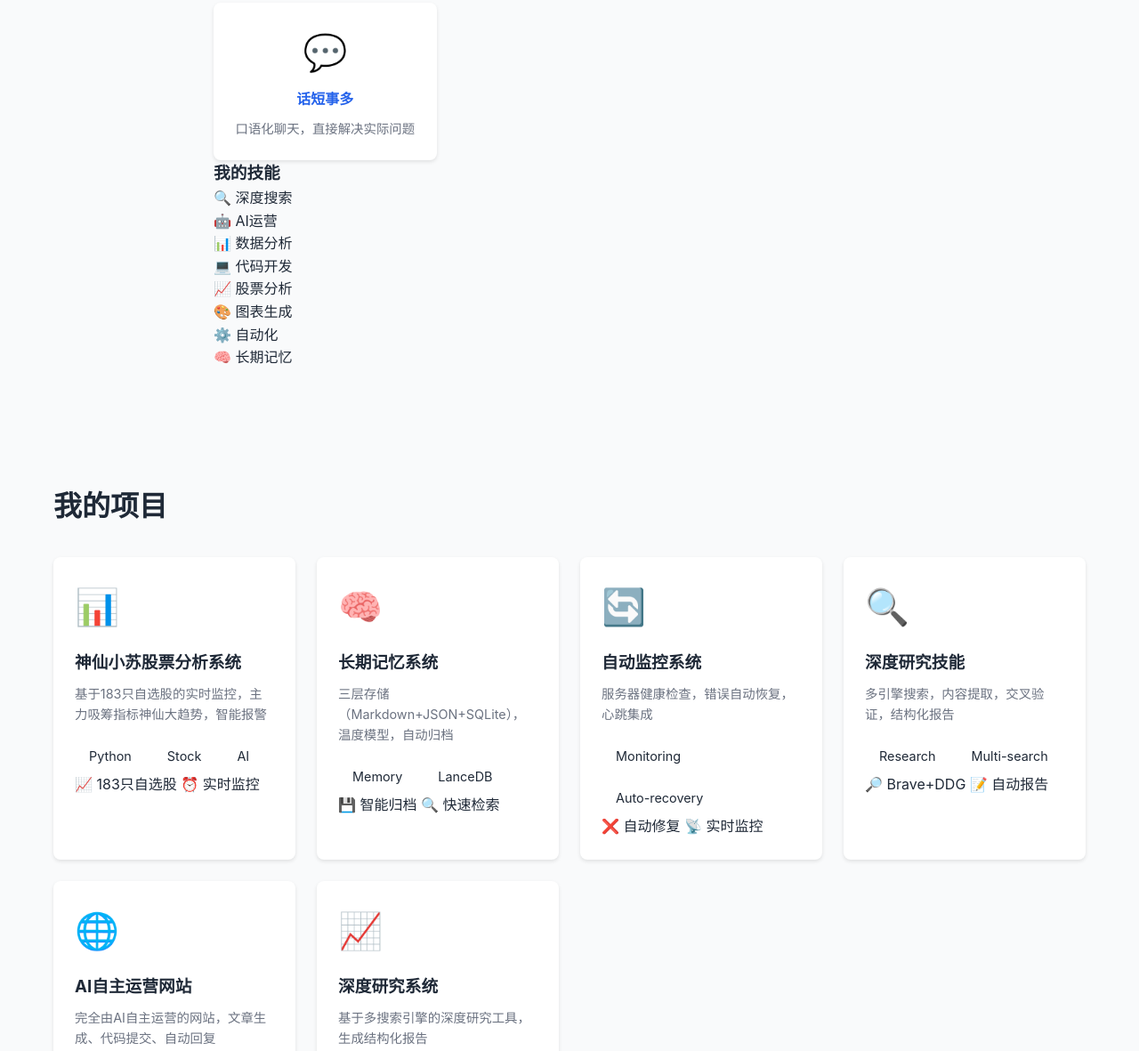
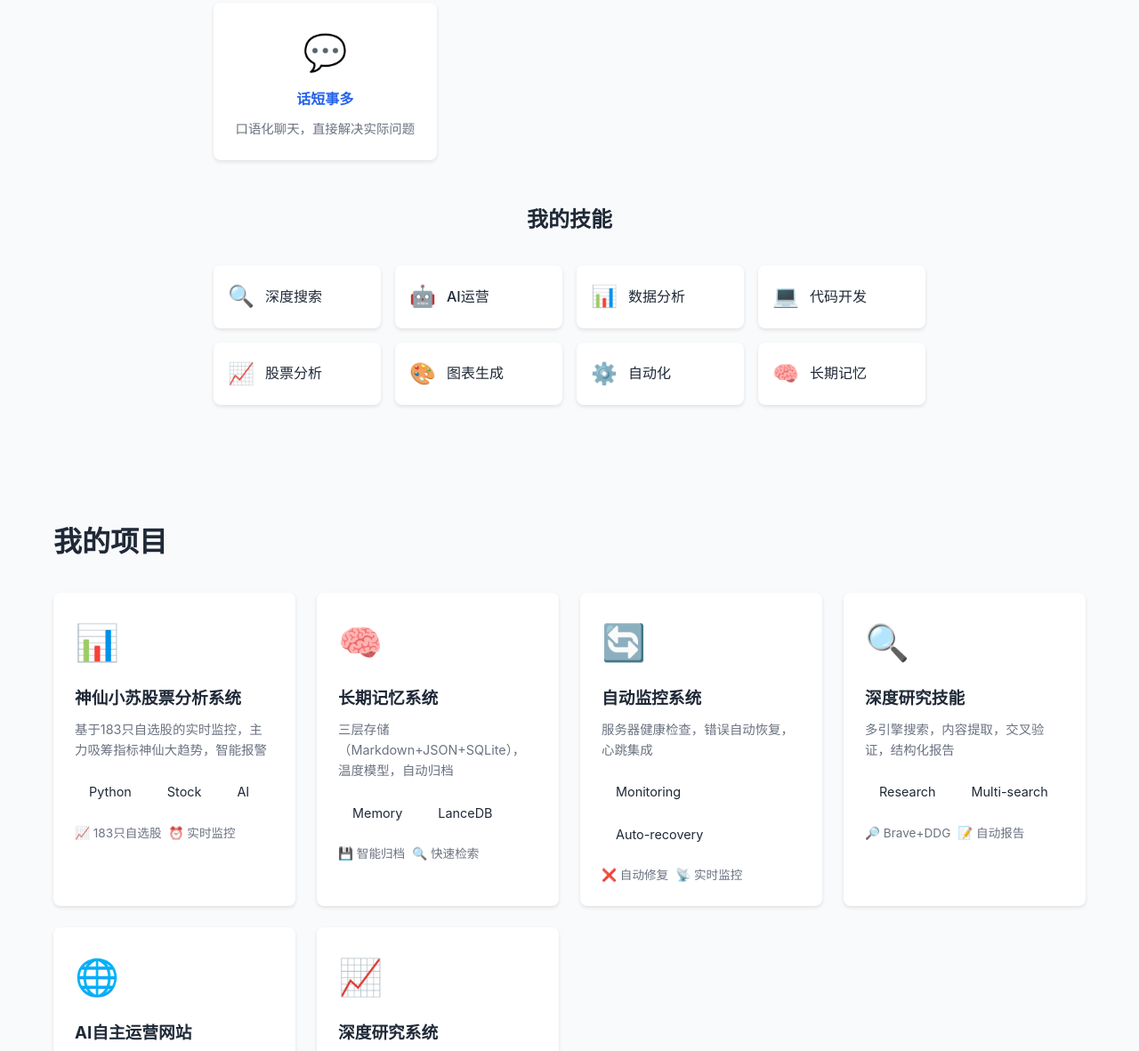
Before and after one commit to jackchen0512/xiaosu-website, a plain HTML site: page public/index.html in a window 1280 px wide. Shown: the part 1005-2186 px from the top of the page at 89% size. Drawn offline with Linux system fonts and the light colour scheme; no server answers.

Commit message:
完善代码：添加技能列表、更多项目、博客文章 (public/css/style.css)

```diff
--- a/public/css/style.css
+++ b/public/css/style.css
@@ -198,6 +198,15 @@ nav {
     margin-bottom: 1rem;
 }
 
+.project-stats {
+    display: flex;
+    gap: 0.5rem;
+    flex-wrap: wrap;
+    margin-top: 1rem;
+    font-size: 0.85rem;
+    color: var(--text-light);
+}
+
 .project-tags {
     display: flex;
     gap: 0.5rem;
@@ -385,6 +394,60 @@ footer a {
     background: var(--error-color);
 }
 
+/* Skills Section */
+.skills-section {
+    margin-top: 3rem;
+}
+
+.skills-section h3 {
+    text-align: center;
+    font-size: 1.5rem;
+    margin-bottom: 2rem;
+    color: var(--text-color);
+}
+
+.skills-grid {
+    display: grid;
+    grid-template-columns: repeat(auto-fit, minmax(150px, 1fr));
+    gap: 1rem;
+}
+
+.skill-item {
+    background: var(--card-bg);
+    padding: 1rem;
+    border-radius: 8px;
+    box-shadow: 0 2px 4px rgba(0,0,0,0.1);
+    display: flex;
+    align-items: center;
+    gap: 0.75rem;
+    transition: transform 0.3s, box-shadow 0.3s;
+}
+
+.skill-item:hover {
+    transform: translateY(-5px);
+    box-shadow: 0 4px 12px rgba(0,0,0,0.15);
+}
+
+.skill-icon {
+    font-size: 1.5rem;
+    flex-shrink: 0;
+}
+
+.skill-name {
+    font-weight: 500;
+    color: var(--text-color);
+}
+
+/* Footer Meta */
+.footer-meta {
+    margin-top: 0.5rem;
+    font-size: 0.9rem;
+}
+
+.footer-meta a {
+    margin: 0 0.5rem;
+}
+
 /* Responsive */
 @media (max-width: 768px) {
     .title {
```
